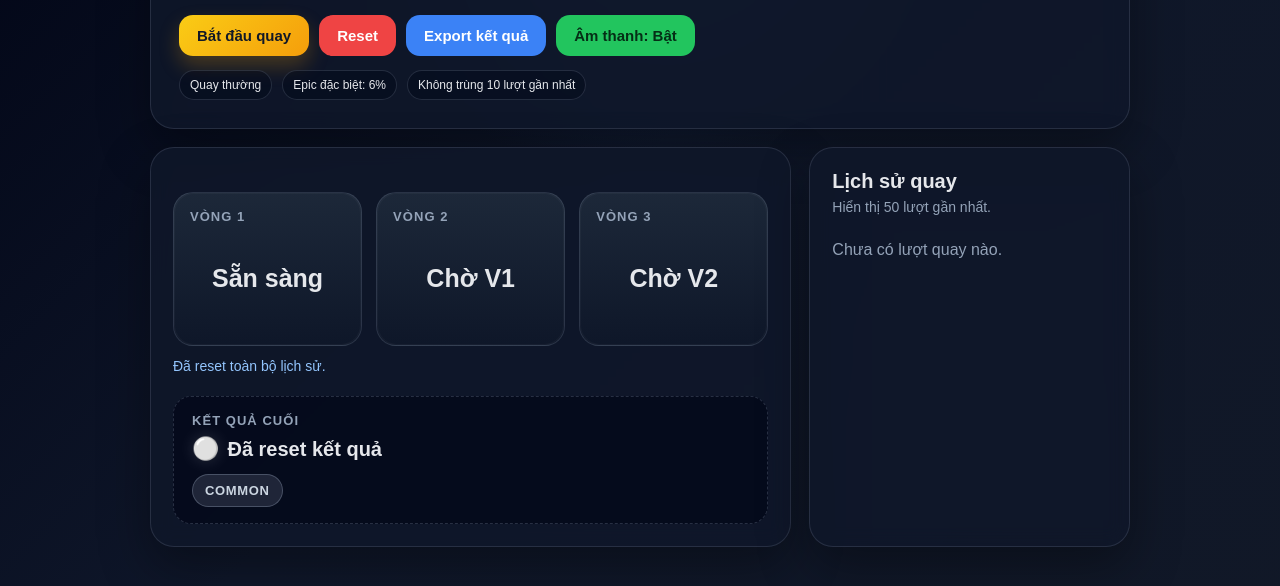
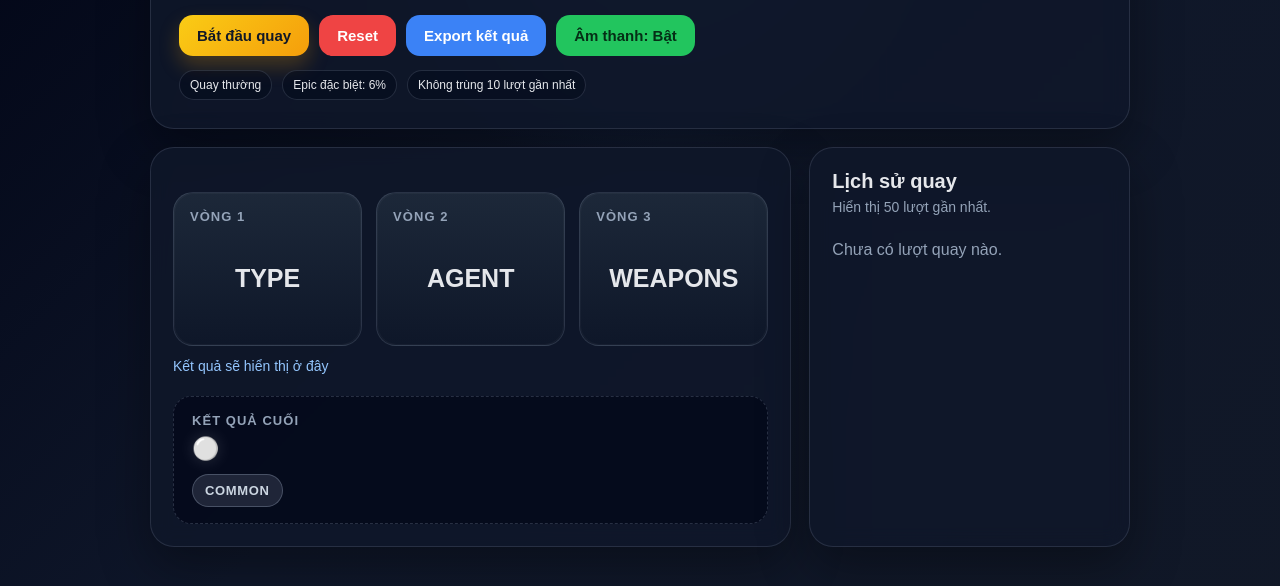
Before and after one commit to BigShark006/RandomWheel, a plain HTML site: page index.html in a window 1280 px wide. Both pictures are taken after a click on the button "Reset". Shown: the part 128-714 px from the top of the page. Drawn offline with Linux system fonts and the light colour scheme.

Commit message:
Update index.html

```diff
--- a/index.html
+++ b/index.html
@@ -376,7 +376,7 @@
 <div id="epicBanner" class="epic-drop-banner">EPIC DROP</div>
 <div id="rewardModal" class="reward-modal">
   <div class="reward-card">
-    <div class="reward-top">BẤT NGỜ CHƯA CON</div>
+    <div class="reward-top">THÔNG TIN</div>
     <div id="rewardName" class="reward-name">💎 TÊN VŨ KHÍ</div>
     <div id="rewardMeta" class="reward-meta">Thông tin nhận thưởng</div>
   </div>
@@ -406,24 +406,24 @@
       <div class="slots">
         <div id="slot1" class="slot">
           <div class="slot-label">VÒNG 1</div>
-          <div id="slot1Text" class="slot-window">Sẵn sàng</div>
+          <div id="slot1Text" class="slot-window">TYPE</div>
         </div>
         <div id="slot2" class="slot">
           <div class="slot-label">VÒNG 2</div>
-          <div id="slot2Text" class="slot-window">Chờ V1</div>
+          <div id="slot2Text" class="slot-window">AGENT</div>
         </div>
         <div id="slot3" class="slot">
           <div class="slot-label">VÒNG 3</div>
-          <div id="slot3Text" class="slot-window">Chờ V2</div>
+          <div id="slot3Text" class="slot-window">WEAPONS</div>
         </div>
       </div>
 
-      <div class="status" id="statusText">Hãy bấm Bắt đầu quay.</div>
+      <div class="status" id="statusText">Kết quả sẽ hiển thị ở đây</div>
 
       <div class="final-result">
         <div class="title">KẾT QUẢ CUỐI</div>
-        <div id="resultText" class="value">Chưa có kết quả</div>
-        <div id="rarityBadge" class="rarity-badge rarity-common">Common</div>
+        <div id="resultText" class="value"></div>
+        <div id="rarityBadge" class="rarity-badge rarity-common"></div>
       </div>
     </div>
 
@@ -844,11 +844,11 @@ function renderHistory() {
 function resetHistory() {
   history = [];
   renderHistory();
-  updateFinalResult('Đã reset kết quả', { name: 'common', label: 'Common' });
-  setSlotState(1, { text: 'Sẵn sàng' });
-  setSlotState(2, { text: 'Chờ V1' });
-  setSlotState(3, { text: 'Chờ V2' });
-  setStatus('Đã reset toàn bộ lịch sử.');
+  updateFinalResult('', { name: 'common', label: 'Common' });
+  setSlotState(1, { text: 'TYPE' });
+  setSlotState(2, { text: 'AGENT' });
+  setSlotState(3, { text: 'WEAPONS' });
+  setStatus('Kết quả sẽ hiển thị ở đây');
   triggerSpecialMode(false);
   isSpecialSpinActive = false;
 }
```
